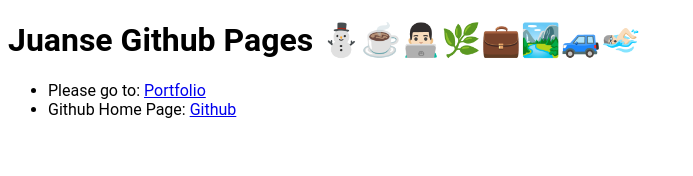
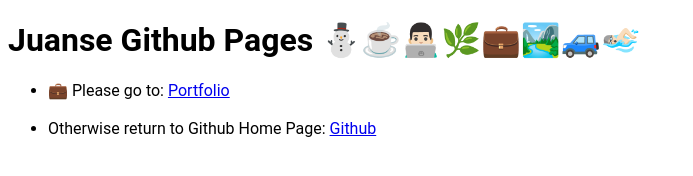
Before and after one commit to juansevargasc/juansevargasc.github.io, a plain HTML site: page index.html in a window 1280 px wide. Shown: the whole page, without its empty margins (0-693 px from the left). Drawn offline with Linux system fonts and the light colour scheme.

Commit message:
Update index.html

```diff
--- a/index.html
+++ b/index.html
@@ -11,8 +11,9 @@
     <h1>Juanse Github Pages ⛄️☕️👨🏻‍💻🌿💼🏞️🚙🏊🏻‍♂️</h1>
     <p style="font-size:large">
         <ul>
-            <li>Please go to: <a href="https://juansevargasc.github.io/juanse-portfolio/">Portfolio</a></li>
-            <li>Github Home Page: <a href="https://github.com/juansevargasc">Github</a></li>
+            <li>💼 Please go to: <a href="https://juansevargasc.github.io/juanse-portfolio/">Portfolio</a></li>
+            <br>
+            <li>Otherwise return to Github Home Page: <a href="https://github.com/juansevargasc">Github</a></li>
         </ul>
     </p>
 
```
